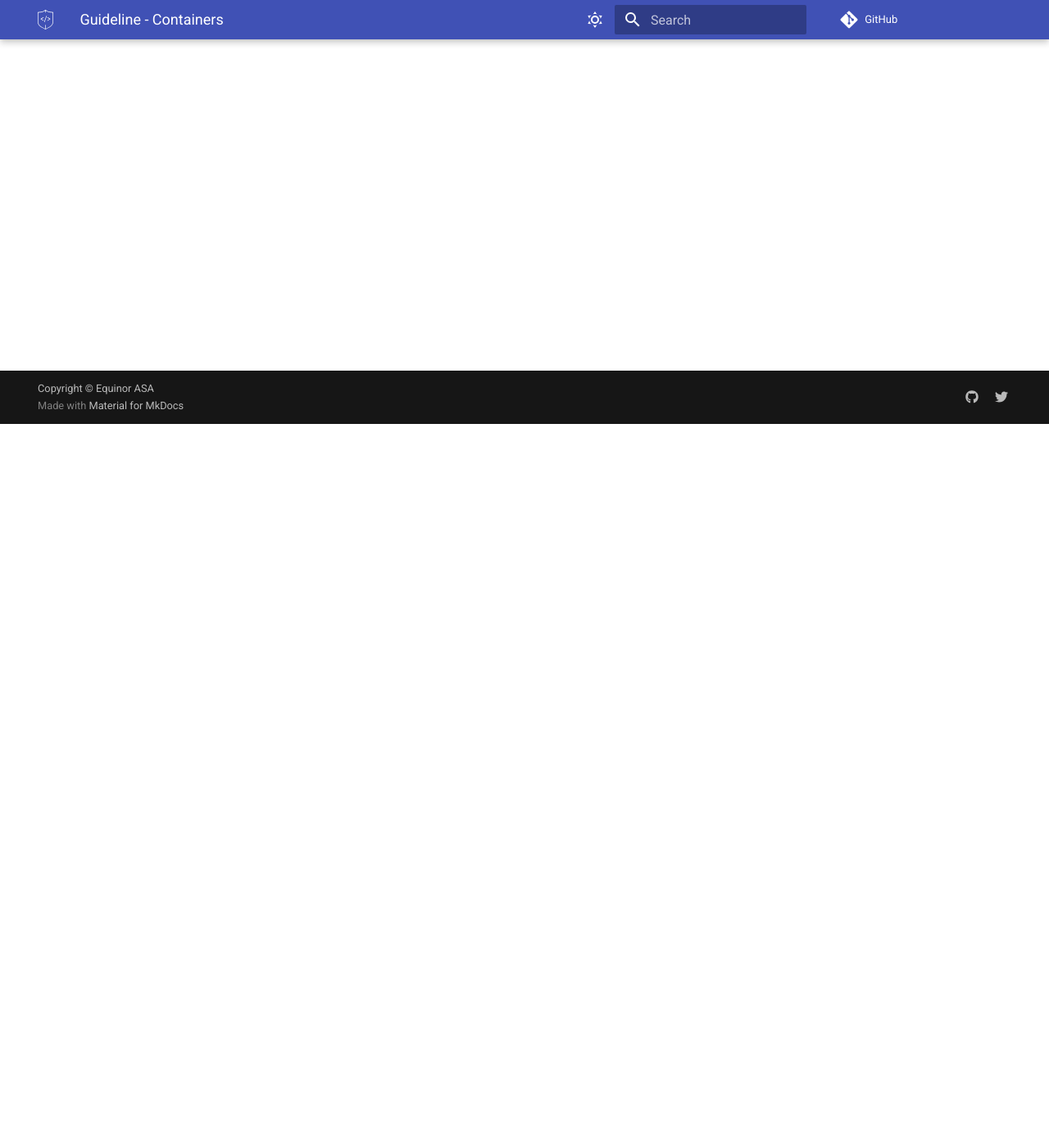
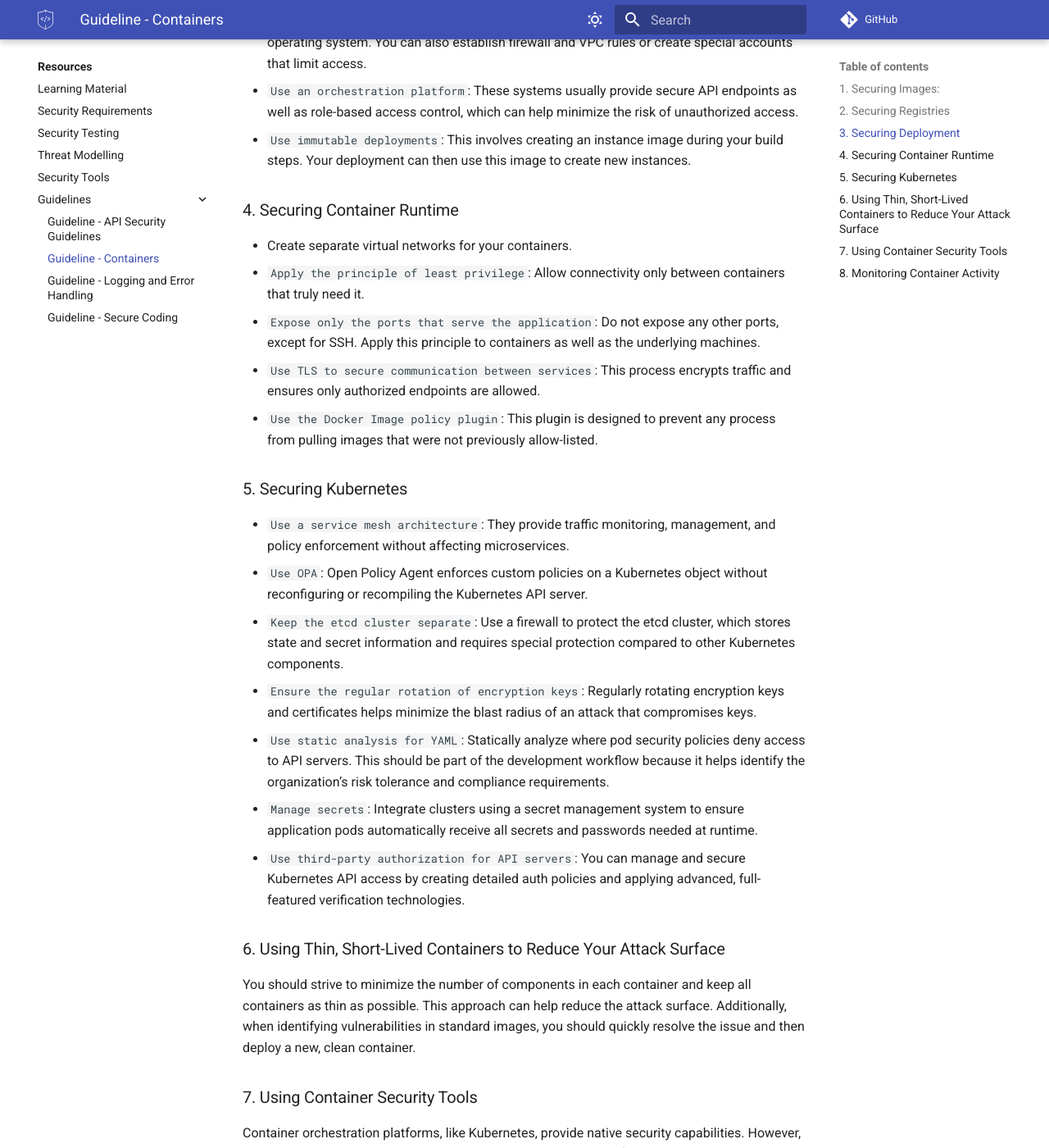
Before and after one commit to equinor/appsec, an MkDocs documentation site: the page built from docs/resources/guidelines/guideline_containers.md, in a window 1280 px wide and 1400 px high, scrolled down 883 px. Shown: the whole window at 82% size. Built offline with MkDocs 1.6.1 and Material for MkDocs 9.7.7, drawn with Linux system fonts in a browser that asks for light colours; some web fonts are replaced; comment, search, counter and statistics services are not loaded; some of the changed text lies outside the part shown.

Commit message:
Update guideline_containers.md

```diff
--- a/docs/resources/guidelines/guideline_containers.md
+++ b/docs/resources/guidelines/guideline_containers.md
@@ -1 +1,46 @@
 # Guideline - Containers
+
+### 1. Securing Images:
+- `Include your application in a container image`: A container image holds a subset of the OS along with the application. Each library/tool you pull into the image poses a potential threat. To mitigate these threats, you need to include the application within the container image.
+- `Include as little as possible`: Remove all components that aren't required by the application. This can help you reduce the attack surface.
+- `Use trustworthy images`: If you are not creating the image from scratch, you should choose images that are trusted official images hosted on sites like **Docker Hub**.
+
+### 2. Securing Registries
+- `Use access control`: If you have your own private registry, you need to establish access controls that define exactly who can access and publish images and who cannot perform these actions; which prevents unauthorized parties from changing these images.
+- `Sign your images`: Signatures help track images to the people who signed them. This makes it difficult to substitute the signed image for a compromised one. The **Docker Content Trust** mechanism provides information about signing images. You can also use **Notary**, an open-source tool that helps you sign and verify images.
+- `Scan your images`: Use vulnerability scanners like **Snyk** to check if the image is having any known vulnerability.
+
+### 3. Securing Deployment
+- `Secure the target environment`: You can do this by hardening the underlying host operating system. You can also establish firewall and VPC rules or create special accounts that limit access.
+- `Use an orchestration platform`: These systems usually provide secure API endpoints as well as role-based access control, which can help minimize the risk of unauthorized access.
+- `Use immutable deployments`: This involves creating an instance image during your build steps. Your deployment can then use this image to create new instances.
+
+### 4. Securing Container Runtime
+- Create separate virtual networks for your containers.
+- `Apply the principle of least privilege`: Allow connectivity only between containers that truly need it.
+- `Expose only the ports that serve the application`: Do not expose any other ports, except for SSH. Apply this principle to containers as well as the underlying machines.
+- `Use TLS to secure communication between services`: This process encrypts traffic and ensures only authorized endpoints are allowed.
+- `Use the Docker Image policy plugin`: This plugin is designed to prevent any process from pulling images that were not previously allow-listed.
+
+### 5. Securing Kubernetes
+- `Use a service mesh architecture`: They provide traffic monitoring, management, and policy enforcement without affecting microservices.
+- `Use OPA`: Open Policy Agent enforces custom policies on a Kubernetes object without reconfiguring or recompiling the Kubernetes API server.
+- `Keep the etcd cluster separate`: Use a firewall to protect the etcd cluster, which stores state and secret information and requires special protection compared to other Kubernetes components.
+- `Ensure the regular rotation of encryption keys`: Regularly rotating encryption keys and certificates helps minimize the blast radius of an attack that compromises keys.
+- `Use static analysis for YAML`: Statically analyze where pod security policies deny access to API servers. This should be part of the development workflow because it helps identify the organization’s risk tolerance and compliance requirements.
+- `Manage secrets`: Integrate clusters using a secret management system to ensure application pods automatically receive all secrets and passwords needed at runtime.
+- `Use third-party authorization for API servers`: You can manage and secure Kubernetes API access by creating detailed auth policies and applying advanced, full-featured verification technologies.
+
+### 6. Using Thin, Short-Lived Containers to Reduce Your Attack Surface
+You should strive to minimize the number of components in each container and keep all containers as thin as possible. This approach can help reduce the attack surface. Additionally, when identifying vulnerabilities in standard images, you should quickly resolve the issue and then deploy a new, clean container.
+
+### 7. Using Container Security Tools
+Container orchestration platforms, like Kubernetes, provide native security capabilities. However, these controls are not enough to ensure the security and health of containerized applications. A particular challenge is ensuring that none of the third-party software components included in the workload contain critical vulnerabilities or any misconfigured permissions. You can mitigate security risks by using container security tools, which can help you manage access, test security, and protect your infrastructure.
+
+### 8. Monitoring Container Activity
+Containerized workloads are highly dynamic. One container image often has multiple running instances. Additionally, new images and new versions are deployed at a high-paced speed. Issues can, therefore, quickly propagate across multiple containers and applications. This is why it is highly critical to identify these issues quickly and remediate each issue at the source.
+To maintain security, you should implement security practices and tools that can help you achieve observability for the following components:
+- Master nodes (when using a container orchestration platform like Kubernetes)
+- Container engines
+- Workloads running in containers
+- Containerized middleware and networking
```
